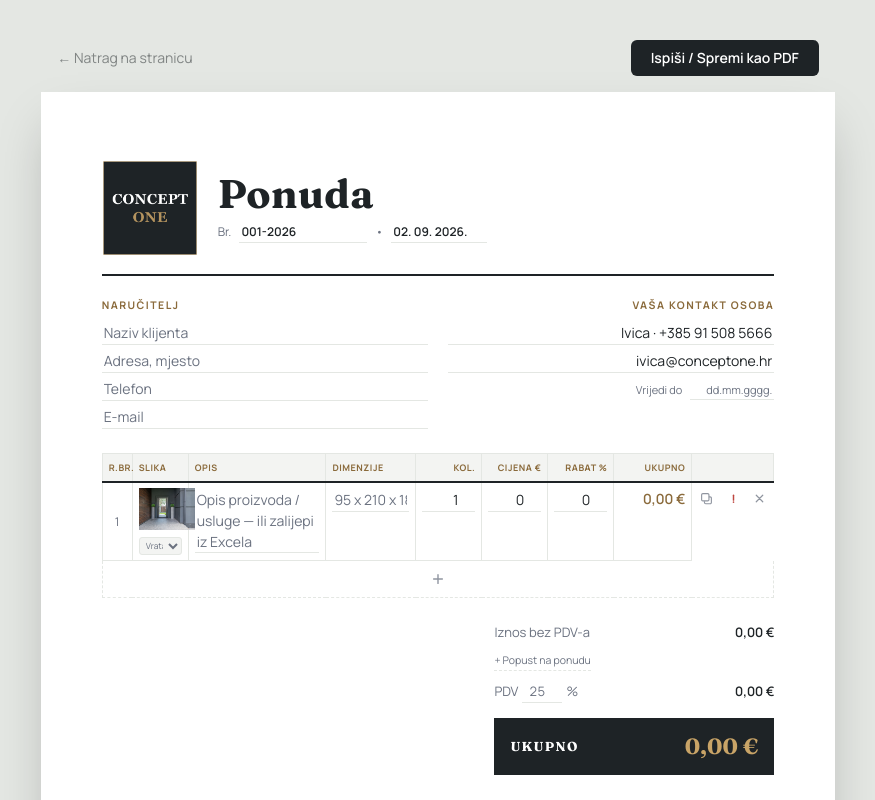
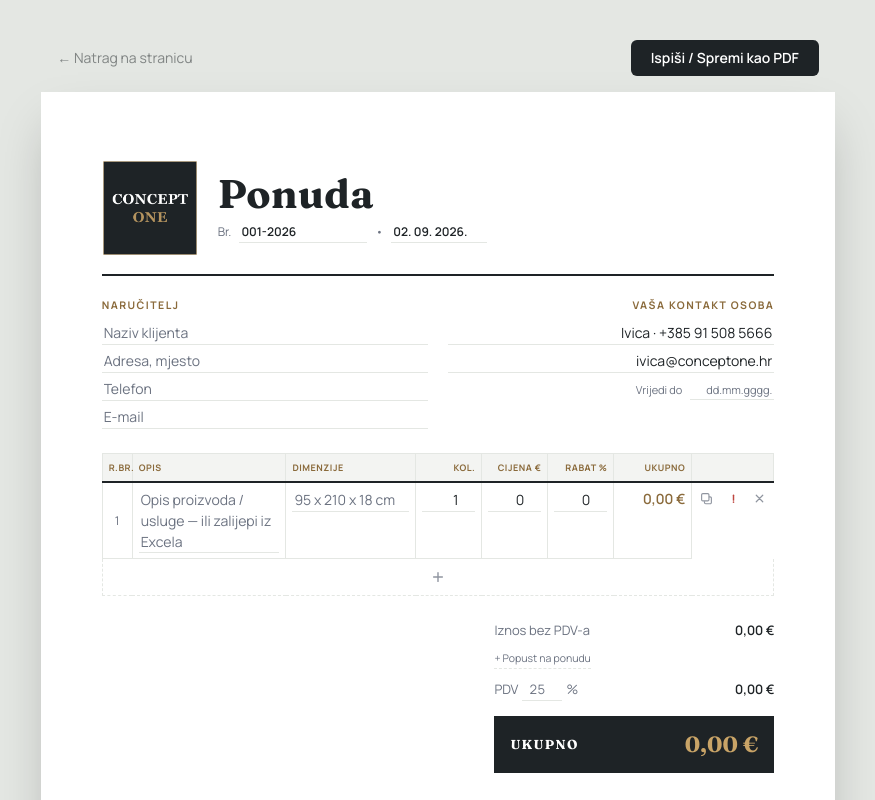
Before and after one commit to Tamara-Codes/concept-one, a Next.js app: page /ponuda in a window 1280 px wide. Shown: the top 800 px of the page, without its empty margins (202-1077 px from the left). Built offline with nearby package versions, Linux system fonts and the light colour scheme; a web font is replaced by a local one.

Commit message:
Remove item photos from the offer table
Dropped the Slika column, photo picker, and preset image list — the
table was getting crowded and the client wants an Excel-like sheet,
not a catalog layout. Freed width went to Opis and Dimenzije.

```diff
--- a/src/app/ponuda/PonudaForm.tsx
+++ b/src/app/ponuda/PonudaForm.tsx
@@ -10,32 +10,22 @@ type Item = {
   qty: number;
   price: number;
   discountPct: number;
-  image: string | null;
   dimensions: string;
   isSurcharge: boolean;
 };
-
-const PRESET_IMAGES = [
-  { key: "none", label: "Bez slike", src: null as string | null },
-  { key: "vrata", label: "Vrata", src: "/images/pages/cat-vrata.jpg" },
-  { key: "alubravarija", label: "Alubravarija", src: "/images/pages/cat-alubravarija.jpg" },
-  { key: "podovi", label: "Podovi", src: "/images/pages/cat-podovi.jpg" },
-  { key: "pu-paneli", label: "PU paneli", src: "/images/pages/cat-pu-paneli.jpg" },
-];
 
 const eur = new Intl.NumberFormat("hr-HR", { style: "currency", currency: "EUR" });
 function money(n: number) {
   return eur.format(Number.isFinite(n) ? n : 0);
 }
 
-function newItem(image: string | null = null): Item {
+function newItem(): Item {
   return {
     id: crypto.randomUUID(),
     desc: "",
     qty: 1,
     price: 0,
     discountPct: 0,
-    image,
     dimensions: "",
     isSurcharge: false,
   };
@@ -48,7 +38,6 @@ function newSurchargeItem(): Item {
     qty: 1,
     price: 0,
     discountPct: 0,
-    image: null,
     dimensions: "",
     isSurcharge: true,
   };
@@ -113,7 +102,7 @@ export default function PonudaForm() {
   );
   const [coEmail, setCoEmail] = useState(site.contacts[0].email);
 
-  const [items, setItems] = useState<Item[]>([newItem("/images/pages/cat-vrata.jpg")]);
+  const [items, setItems] = useState<Item[]>([newItem()]);
   const [discountPct, setDiscountPct] = useState(0);
   const [showDiscount, setShowDiscount] = useState(false);
   const [vatRate, setVatRate] = useState(25);
@@ -285,7 +274,6 @@ export default function PonudaForm() {
         <table className="d3-table">
           <colgroup>
             <col className="d3-col-rbr" />
-            <col className="d3-col-img" />
             <col />
             <col className="d3-col-dim" />
             <col className="d3-col-num" />
@@ -297,7 +285,6 @@ export default function PonudaForm() {
           <thead>
             <tr>
               <th>R.br.</th>
-              <th>Slika</th>
               <th>Opis</th>
               <th>Dimenzije</th>
               <th className="num">Kol.</th>
@@ -311,30 +298,6 @@ export default function PonudaForm() {
             {items.map((it, i) => (
               <tr key={it.id} className={it.isSurcharge ? "d3-row-surcharge" : undefined}>
                 <td className="d3-rbr">{i + 1}</td>
-                <td className="d3-imgcell">
-                  {!it.isSurcharge && (
-                    <>
-                      <div className="d3-photo">
-                        {it.image ? <img src={it.image} alt="" /> : <div className="d3-photo-empty" />}
-                      </div>
-                      <select
-                        className="no-print d3-photo-select"
-                        value={PRESET_IMAGES.find((p) => p.src === it.image)?.key ?? "none"}
-                        onChange={(e) =>
-                          updateItem(it.id, {
-                            image: PRESET_IMAGES.find((p) => p.key === e.target.value)?.src ?? null,
-                          })
-                        }
-                      >
-                        {PRESET_IMAGES.map((p) => (
-                          <option key={p.key} value={p.key}>
-                            {p.label}
-                          </option>
-                        ))}
-                      </select>
-                    </>
-                  )}
-                </td>
                 <td>
                   {it.isSurcharge && <div className="d3-surchargetag">Nadoplata</div>}
                   <textarea
@@ -461,7 +424,7 @@ export default function PonudaForm() {
           </tbody>
           <tfoot className="no-print">
             <tr>
-              <td colSpan={9} className="d3-addrow-cell">
+              <td colSpan={8} className="d3-addrow-cell">
                 <button onClick={addItem} className="d3-addrow" aria-label="Dodaj stavku" title="Dodaj stavku">
                   <svg width="14" height="14" viewBox="0 0 16 16" fill="none">
                     <path d="M8 3v10M3 8h10" stroke="currentColor" strokeWidth="1.6" strokeLinecap="round" />
@@ -687,11 +650,8 @@ export default function PonudaForm() {
         .d3-col-rbr {
           width: 30px;
         }
-        .d3-col-img {
-          width: 56px;
-        }
         .d3-col-dim {
-          width: 90px;
+          width: 130px;
         }
         .d3-col-num {
           width: 66px;
@@ -739,35 +699,6 @@ export default function PonudaForm() {
           color: var(--muted);
           font-size: 12px;
           vertical-align: middle !important;
-        }
-        .d3-imgcell {
-          text-align: center;
-        }
-        .d3-photo {
-          width: 56px;
-          height: 42px;
-          overflow: hidden;
-          background: var(--panel);
-          margin: 0 auto 3px;
-        }
-        .d3-photo img {
-          width: 100%;
-          height: 100%;
-          object-fit: cover;
-          display: block;
-        }
-        .d3-photo-empty {
-          width: 100%;
-          height: 100%;
-        }
-        .d3-photo-select {
-          font-size: 8.5px;
-          background: var(--panel);
-          color: var(--muted);
-          border: 1px solid var(--line);
-          border-radius: 3px;
-          padding: 1px 2px;
-          width: 100%;
         }
         .d3-name {
           font-size: 13.5px;
```
